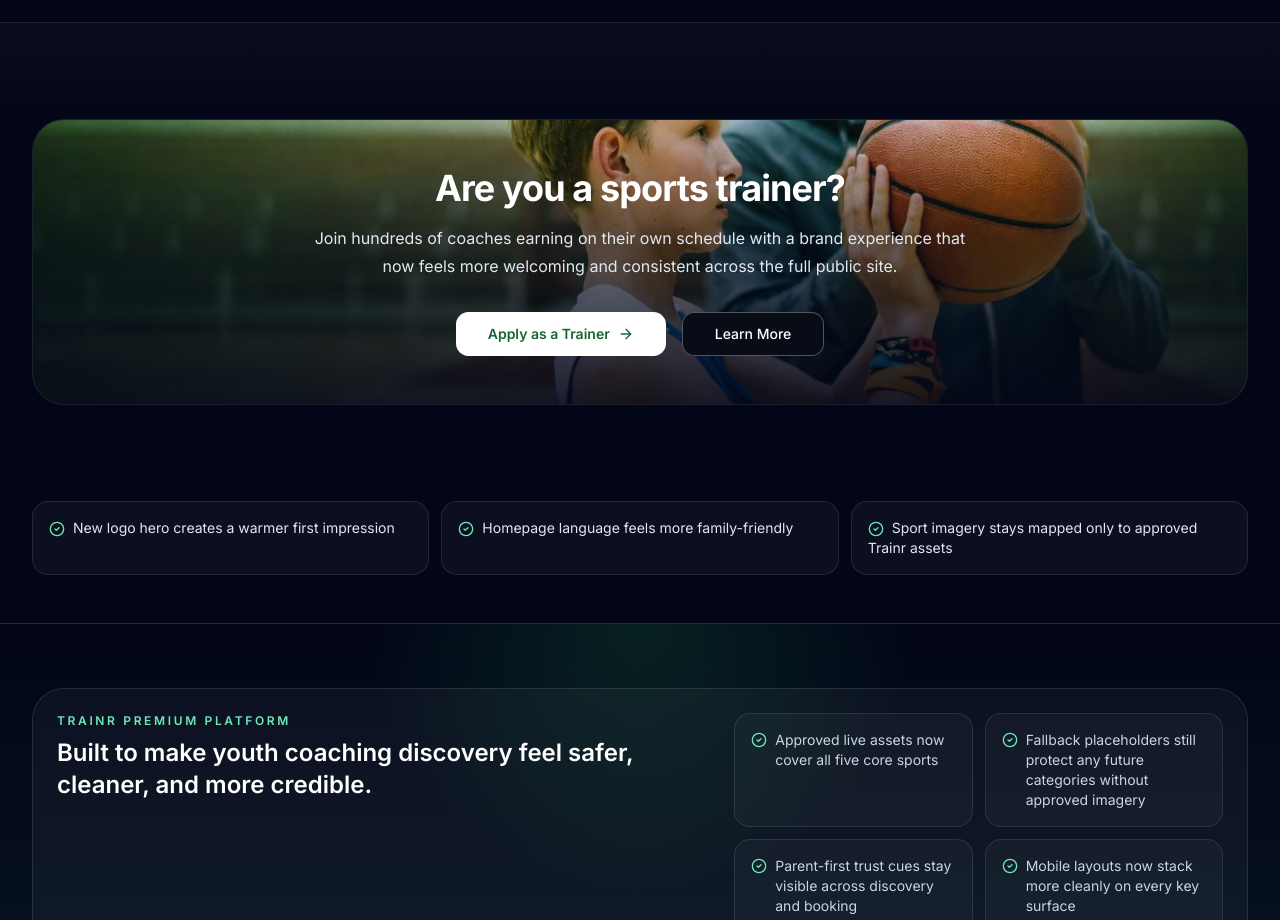
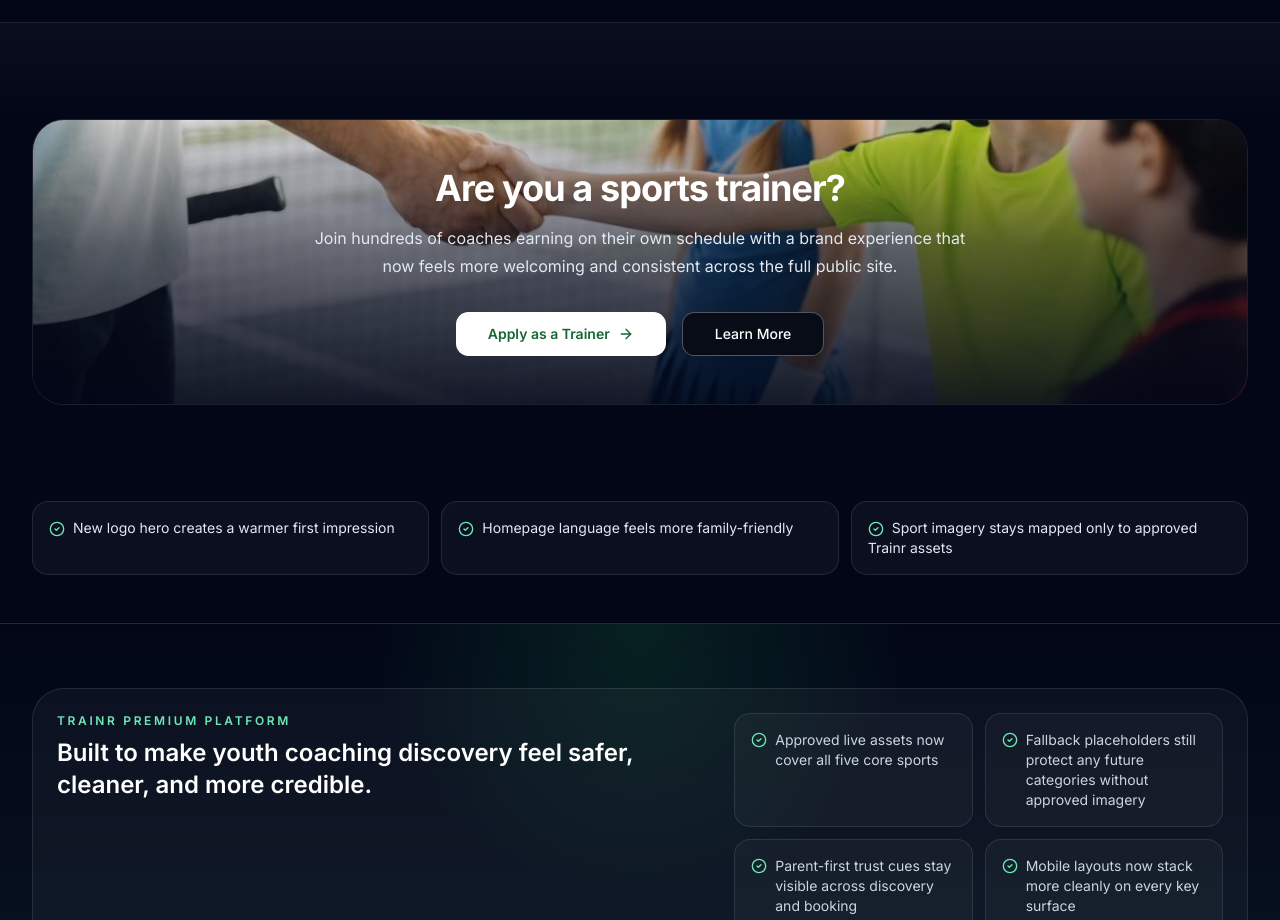
Before and after one commit to StylereTech/trainr, a Next.js app: page / in a window 1280 px wide. Shown: the part 4000-4920 px from the top of the page. Built offline with nearby package versions, Linux system fonts and the light colour scheme; no server answers.

Commit message:
Swap CTA image to tennis handshake photo

```diff
--- a/src/app/page.tsx
+++ b/src/app/page.tsx
@@ -347,8 +347,8 @@ export default function HomePage() {
         <div className="container">
           <div className="relative overflow-hidden rounded-[2rem] border border-white/10">
             <Image
-              src="/images/trainr/custom/pushups-coaching.jpg"
-              alt="Young athlete and coach doing pushups together in gym"
+              src="/images/trainr/custom/tennis-handshake.jpg"
+              alt="Coach shaking hands with young athletes on tennis court"
               fill
               className="object-cover"
             />
```
Also changed, not shown: public/images/trainr/custom/tennis-handshake.jpg (added).
